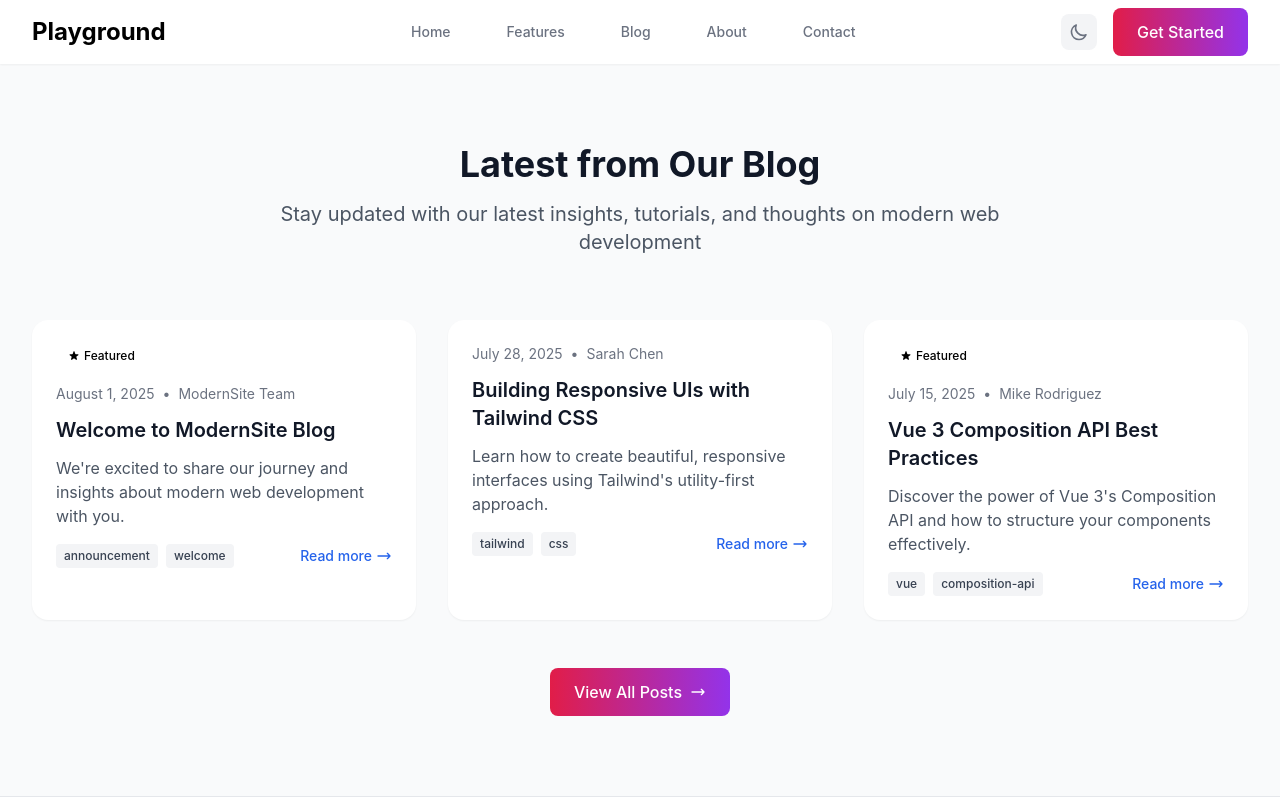
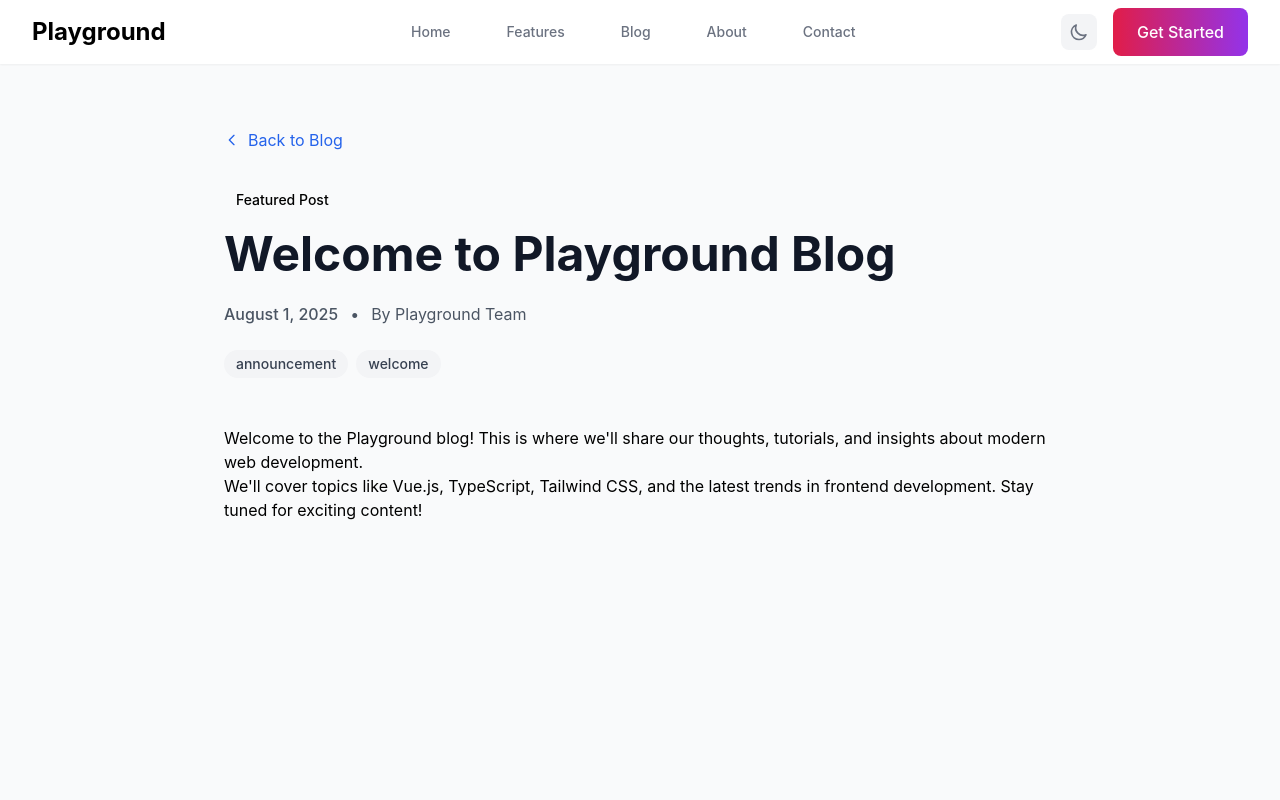
Before and after one commit to Sprtcrnbry/sprite-playground, a Vue app: page /blog/1 in a window 1280 px wide. Shown: the top 800 px of the page. Built offline with nearby package versions, Linux system fonts and the light colour scheme; the HTML template or start-up script is replaced by a standard one.

Commit message:
change: fix wrong BlogPostPage

```diff
--- a/public/data/posts.json
+++ b/public/data/posts.json
@@ -1,11 +1,11 @@
 [
   {
     "id": 1,
-    "title": "Welcome to ModernSite Blog",
+    "title": "Welcome to Playground Blog",
     "excerpt": "We're excited to share our journey and insights about modern web development with you.",
-    "content": "<p>Welcome to the ModernSite blog! This is where we'll share our thoughts, tutorials, and insights about modern web development.</p><p>We'll cover topics like Vue.js, TypeScript, Tailwind CSS, and the latest trends in frontend development. Stay tuned for exciting content!</p>",
+    "content": "<p>Welcome to the Playground blog! This is where we'll share our thoughts, tutorials, and insights about modern web development.</p><p>We'll cover topics like Vue.js, TypeScript, Tailwind CSS, and the latest trends in frontend development. Stay tuned for exciting content!</p>",
     "date": "2025-08-01",
-    "author": "ModernSite Team",
+    "author": "Playground Team",
     "tags": ["announcement", "welcome"],
     "featured": true
   },
--- a/src/views/BlogPostPage.vue
+++ b/src/views/BlogPostPage.vue
@@ -1,98 +1,27 @@
 <template>
-  <section ref="targetRef" class="py-20 bg-gray-50 dark:bg-gray-800 transition-colors duration-300">
-    <div class="max-w-7xl mx-auto px-4 sm:px-6 lg:px-8">
-      <div class="text-center mb-16">
-        <h2
-          class="text-3xl md:text-4xl font-bold text-gray-900 dark:text-white mb-4 transition-all duration-800"
-          :class="isVisible ? 'opacity-100 translate-y-0' : 'opacity-0 translate-y-8'"
-          :style="{ transitionDelay: isVisible ? '100ms' : '600ms' }"
-        >
-          Latest from Our Blog
-        </h2>
-        <p
-          class="text-xl text-gray-600 dark:text-gray-300 max-w-3xl mx-auto transition-all duration-800"
-          :class="isVisible ? 'opacity-100 translate-y-0' : 'opacity-0 translate-y-8'"
-          :style="{ transitionDelay: isVisible ? '200ms' : '500ms' }"
-        >
-          Stay updated with our latest insights, tutorials, and thoughts on modern web development
-        </p>
+  <div class="min-h-screen bg-gray-50 dark:bg-gray-900 transition-colors duration-300">
+    <div v-if="loading" class="text-center py-24">
+      <div class="animate-spin rounded-full h-12 w-12 border-b-2 border-primary-600 mx-auto"></div>
+      <p class="mt-4 text-gray-600 dark:text-gray-400">Loading post...</p>
     </div>
-
-      <div v-if="loading" class="text-center">
-        <div
-          class="animate-spin rounded-full h-12 w-12 border-b-2 border-primary-600 mx-auto"
-        ></div>
-        <p class="mt-4 text-gray-600 dark:text-gray-400">Loading latest posts...</p>
-      </div>
-
-      <div v-else-if="error" class="text-center text-red-600 dark:text-red-400">
+    <div v-else-if="error" class="text-center py-24 text-red-600 dark:text-red-400">
       <p>{{ error }}</p>
     </div>
-
-      <div v-else class="grid grid-cols-1 md:grid-cols-2 lg:grid-cols-3 gap-8 mb-12">
-        <article
-          v-for="(post, index) in latestPosts"
-          :key="post.id"
-          class="bg-white dark:bg-gray-900 rounded-2xl shadow-sm hover:shadow-md dark:shadow-gray-900/20 dark:hover:shadow-gray-900/40 transition-all duration-300 overflow-hidden group"
-          :class="[
-            isVisible ? 'opacity-100 translate-y-0' : 'opacity-0 translate-y-8',
-            'transition-all duration-800',
-          ]"
-          :style="{
-            transitionDelay: isVisible
-              ? `${300 + index * 150}ms` // Normal order: 0, 1, 2 (300ms, 450ms, 600ms)
-              : `${300 + (latestPosts.length - 1 - index) * 150}ms`, // Reverse order: 2, 1, 0 (600ms, 450ms, 300ms)
-          }"
+    <div v-else-if="!post" class="text-center py-24">
+      <h1 class="text-2xl font-bold text-gray-900 dark:text-white mb-4">Post Not Found</h1>
+      <p class="text-gray-600 dark:text-gray-400 mb-8">
+        The post you're looking for doesn't exist.
+      </p>
+      <RouterLink to="/blog" class="btn-primary">Back to Blog</RouterLink>
+    </div>
+    <article v-else class="max-w-4xl mx-auto px-4 sm:px-6 lg:px-8 py-16">
+      <nav class="mb-8">
+        <RouterLink
+          to="/blog"
+          class="inline-flex items-center text-primary-600 dark:text-primary-400 hover:text-primary-700 dark:hover:text-primary-300 transition-colors group"
         >
-          <!-- Featured badge -->
-          <div v-if="post.featured" class="px-6 pt-6">
-            <span
-              class="inline-flex items-center px-3 py-1 rounded-full text-xs font-medium bg-primary-100 dark:bg-primary-900/30 text-primary-800 dark:text-primary-300"
-            >
-              <svg class="w-3 h-3 mr-1" fill="currentColor" viewBox="0 0 20 20">
-                <path
-                  d="M9.049 2.927c.3-.921 1.603-.921 1.902 0l1.07 3.292a1 1 0 00.95.69h3.462c.969 0 1.371 1.24.588 1.81l-2.8 2.034a1 1 0 00-.364 1.118l1.07 3.292c.3.921-.755 1.688-1.54 1.118l-2.8-2.034a1 1 0 00-1.175 0l-2.8 2.034c-.784.57-1.838-.197-1.539-1.118l1.07-3.292a1 1 0 00-.364-1.118L2.98 8.72c-.783-.57-.38-1.81.588-1.81h3.461a1 1 0 00.951-.69l1.07-3.292z"
-                />
-              </svg>
-              Featured
-            </span>
-          </div>
-
-          <div class="p-6" :class="{ 'pt-4': post.featured }">
-            <div class="flex items-center text-sm text-gray-500 dark:text-gray-400 mb-3">
-              <time :datetime="post.date">{{ formatDate(post.date) }}</time>
-              <span class="mx-2">•</span>
-              <span>{{ post.author }}</span>
-            </div>
-
-            <h3
-              class="text-xl font-semibold text-gray-900 dark:text-white mb-3 group-hover:text-primary-600 dark:group-hover:text-primary-400 transition-colors"
-            >
-              {{ post.title }}
-            </h3>
-
-            <p class="text-gray-600 dark:text-gray-300 mb-4 line-clamp-3">
-              {{ post.excerpt }}
-            </p>
-
-            <div class="flex items-center justify-between">
-              <div class="flex flex-wrap gap-2">
-                <span
-                  v-for="tag in post.tags.slice(0, 2)"
-                  :key="tag"
-                  class="inline-flex items-center px-2 py-1 rounded text-xs font-medium bg-gray-100 dark:bg-gray-700 text-gray-700 dark:text-gray-300"
-                >
-                  {{ tag }}
-                </span>
-              </div>
-
-              <RouterLink
-                :to="`/blog/${post.id}`"
-                class="inline-flex items-center text-primary-600 dark:text-primary-400 hover:text-primary-700 dark:hover:text-primary-300 font-medium text-sm transition-colors group"
-              >
-                Read more
           <svg
-                  class="w-4 h-4 ml-1 group-hover:translate-x-1 transition-transform"
+            class="w-4 h-4 mr-2 group-hover:-translate-x-1 transition-transform"
             fill="none"
             viewBox="0 0 24 24"
             stroke="currentColor"
@@ -101,59 +30,60 @@
               stroke-linecap="round"
               stroke-linejoin="round"
               stroke-width="2"
-                    d="M17 8l4 4m0 0l-4 4m4-4H3"
+              d="M15 19l-7-7 7-7"
             />
           </svg>
+          Back to Blog
         </RouterLink>
+      </nav>
+      <header class="mb-12">
+        <div v-if="post.featured" class="mb-4">
+          <span
+            class="inline-flex items-center px-3 py-1 rounded-full text-sm font-medium bg-primary-100 dark:bg-primary-900/30 text-primary-800 dark:text-primary-300"
+            >Featured Post</span
+          >
         </div>
+        <h1 class="text-4xl md:text-5xl font-bold text-gray-900 dark:text-white mb-6 leading-tight">
+          {{ post.title }}
+        </h1>
+        <div class="flex items-center text-gray-600 dark:text-gray-400 mb-6">
+          <time :datetime="post.date" class="font-medium">{{ formatDate(post.date) }}</time>
+          <span class="mx-3">•</span>
+          <span>By {{ post.author }}</span>
         </div>
+        <div class="flex flex-wrap gap-2">
+          <span
+            v-for="tag in post.tags"
+            :key="tag"
+            class="inline-flex items-center px-3 py-1 rounded-full text-sm font-medium bg-gray-100 dark:bg-gray-700 text-gray-700 dark:text-gray-300"
+          >
+            {{ tag }}
+          </span>
+        </div>
+      </header>
+      <div
+        class="prose prose-lg prose-gray dark:prose-invert max-w-none"
+        v-html="post.content"
+      ></div>
     </article>
   </div>
-
-      <div
-        class="text-center transition-all duration-800"
-        :class="isVisible ? 'opacity-100 translate-y-0' : 'opacity-0 translate-y-8'"
-        :style="{ transitionDelay: isVisible ? '700ms' : '100ms' }"
-      >
-        <RouterLink to="/blog" class="inline-flex items-center btn-primary">
-          View All Posts
-          <svg class="w-4 h-4 ml-2" fill="none" viewBox="0 0 24 24" stroke="currentColor">
-            <path
-              stroke-linecap="round"
-              stroke-linejoin="round"
-              stroke-width="2"
-              d="M17 8l4 4m0 0l-4 4m4-4H3"
-            />
-          </svg>
-        </RouterLink>
-      </div>
-    </div>
-  </section>
 </template>
 
 <script setup lang="ts">
-import { onMounted } from 'vue'
-import { RouterLink } from 'vue-router'
+import { computed, onMounted, watch } from 'vue'
+import { useRoute } from 'vue-router'
 import { useBlog } from '@/composables/useBlog'
-import { useScrollAnimation } from '@/composables/useScrollAnimation'
 
-// Use scroll animation with hide-on-scroll-up enabled
-const { isVisible, targetRef } = useScrollAnimation(0.1, true)
+const route = useRoute()
+const { loading, error, fetchPosts, getPostById, formatDate } = useBlog()
 
-const { loading, error, getLatestPosts, fetchPosts, formatDate } = useBlog()
+// Fix: Convert route param ID to number for lookup
+const postId = computed(() => Number(route.params.id))
 
-const latestPosts = getLatestPosts(3)
+// getPostById returns a computed; unwrap its value!
+const post = computed(() => getPostById(postId.value).value)
 
-onMounted(() => {
-  fetchPosts()
-})
+// Fetch posts on mount, and re-fetch if navigating to another post
+onMounted(fetchPosts)
+watch(() => route.params.id, fetchPosts)
 </script>
-
-<style scoped>
-.line-clamp-3 {
-  display: -webkit-box;
-  -webkit-line-clamp: 3;
-  -webkit-box-orient: vertical;
-  overflow: hidden;
-}
-</style>
```
Lines whose indentation alone changed are shown as unchanged.
